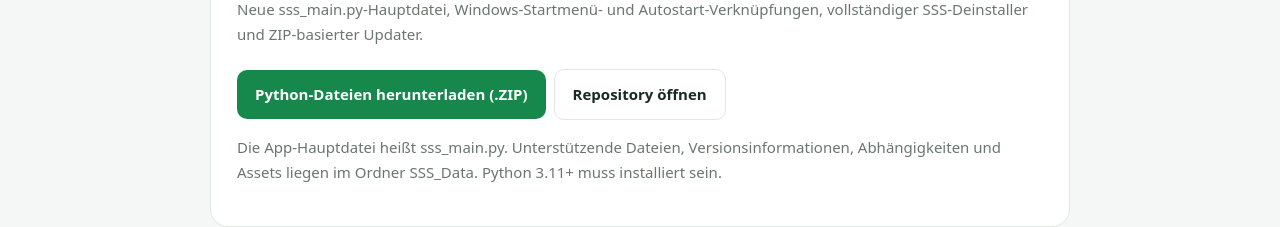
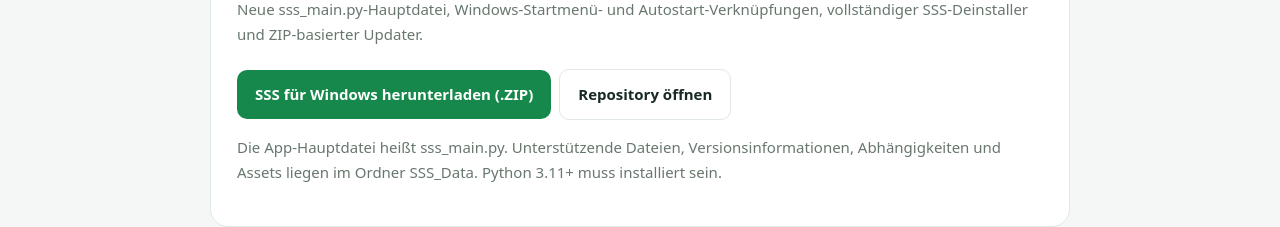
Before and after one commit to LordLOLQDH/sss, a plain HTML site: page download.html in a window 1280 px wide. Shown: the part 597-824 px from the top of the page. Drawn offline with Linux system fonts and the light colour scheme.

Commit message:
Link to the clean SSS Python app package

```diff
--- a/download.html
+++ b/download.html
@@ -7,7 +7,7 @@
 </style></head>
 <body><header><div class="wrap nav"><a class="brand" href="index.html">SchoolServer Security</a><a href="https://github.com/LordLOLQDH/sss">GitHub-Quellcode</a></div></header>
 <main class="wrap"><section class="hero"><div class="eyebrow">Python-Projekt · Windows</div><h1>SSS, ohne EXE.</h1><p class="lead">SSS besteht aus einer zentralen Python-Hauptdatei und einem übersichtlichen Datenordner. Beim ersten Start richtet es sich im Benutzerprofil ein, erstellt Startmenü- und Autostart-Verknüpfungen und kann vollständig wieder entfernt werden. Keine EXE und keine BAT-Datei.</p></section>
-<section class="panel"><div class="eyebrow">Aktueller Quellstand</div><div class="version" id="version">SSS 2.3.0</div><p class="muted" id="status">Versionsstand wird geladen …</p><a class="btn" href="https://github.com/LordLOLQDH/sss/archive/refs/heads/main.zip">Python-Dateien herunterladen (.ZIP)</a><a class="btn alt" href="https://github.com/LordLOLQDH/sss">Repository öffnen</a><p class="muted">Die App-Hauptdatei heißt sss_main.py. Unterstützende Dateien, Versionsinformationen, Abhängigkeiten und Assets liegen im Ordner SSS_Data. Python 3.11+ muss installiert sein.</p></section>
+<section class="panel"><div class="eyebrow">Aktueller Quellstand</div><div class="version" id="version">SSS 2.3.0</div><p class="muted" id="status">Versionsstand wird geladen …</p><a class="btn" href="https://github.com/LordLOLQDH/sss/releases/download/latest/SSS-Windows-Python.zip">SSS für Windows herunterladen (.ZIP)</a><a class="btn alt" href="https://github.com/LordLOLQDH/sss">Repository öffnen</a><p class="muted">Die App-Hauptdatei heißt sss_main.py. Unterstützende Dateien, Versionsinformationen, Abhängigkeiten und Assets liegen im Ordner SSS_Data. Python 3.11+ muss installiert sein.</p></section>
 <section class="panel"><h2>Starten</h2><ol><li>ZIP entpacken in einen eigenen Ordner.</li><li>Im SSS-Ordner ein Terminal öffnen und einmalig <code>py -3 -m pip install -r SSS_Data\\requirements.txt</code> ausführen.</li><li>Danach die Hauptdatei mit <code>py -3 sss_main.py</code> starten. Du kannst auch die Python-Datei direkt mit Python öffnen.</li><li>Beim ersten Start den Einrichtungsdialog abschließen.</li><li>Updates können in SSS über <strong>Updates</strong> geprüft und installiert werden.</li></ol></section>
 <section class="panel"><h2>Was steckt drin?</h2><ul><li>Lokale Datei-Prüfung mit SHA-256</li><li>Quarantäne mit Bestätigung und Wiederherstellung</li><li>Optionale Ollama-KI-Erklärungen, lokal auf dem Gerät</li><li>Automatische Update-Prüfung beim Start und ZIP-basierter Updater für sss_main.py sowie SSS_Data</li><li>Logs und Einstellungen</li></ul><p class="muted">SSS ist ein Prototyp und kein zertifizierter Virenschutz. Ergebnisse sind unvollständig und können Fehlalarme enthalten.</p></section>
 <footer>SSS · <a href="https://github.com/LordLOLQDH/sss/actions">Quellcode-Prüfstatus</a> · <a href="https://github.com/LordLOLQDH/sss/releases">Releases</a></footer></main>
```
